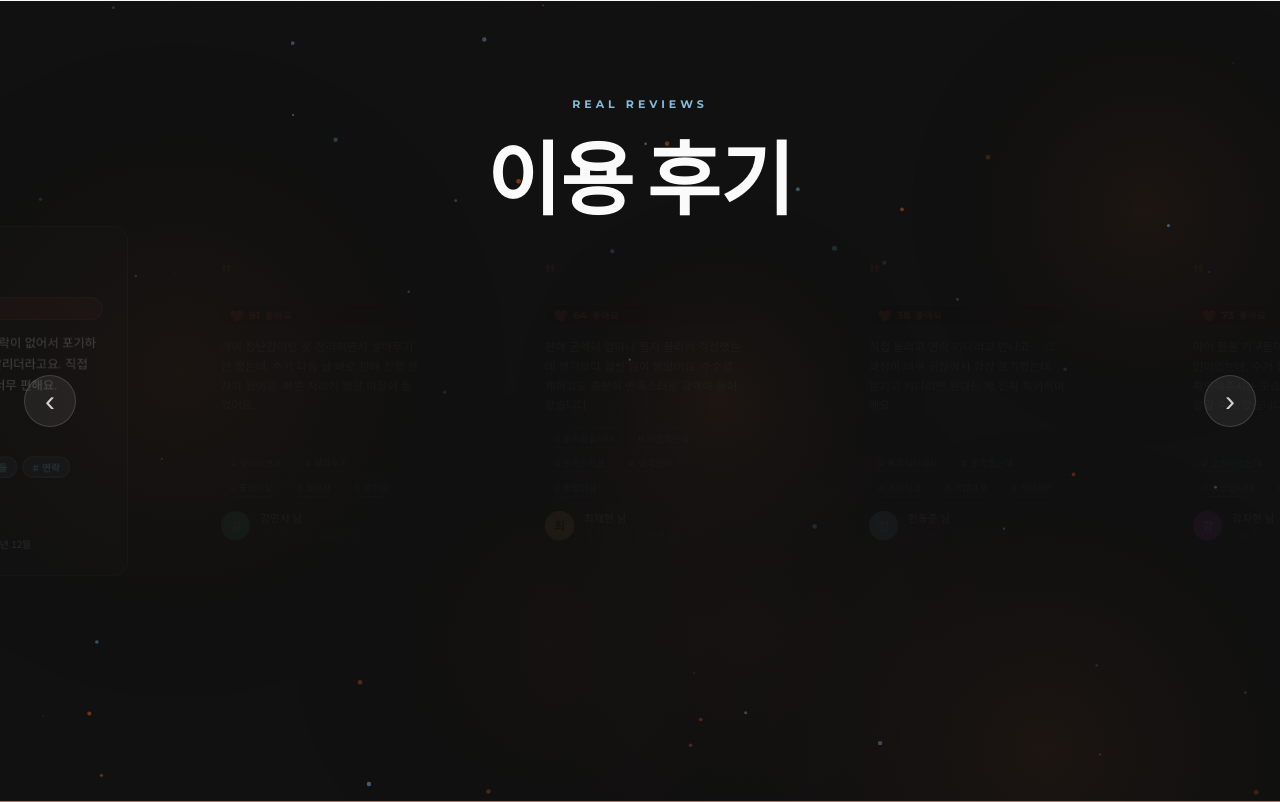
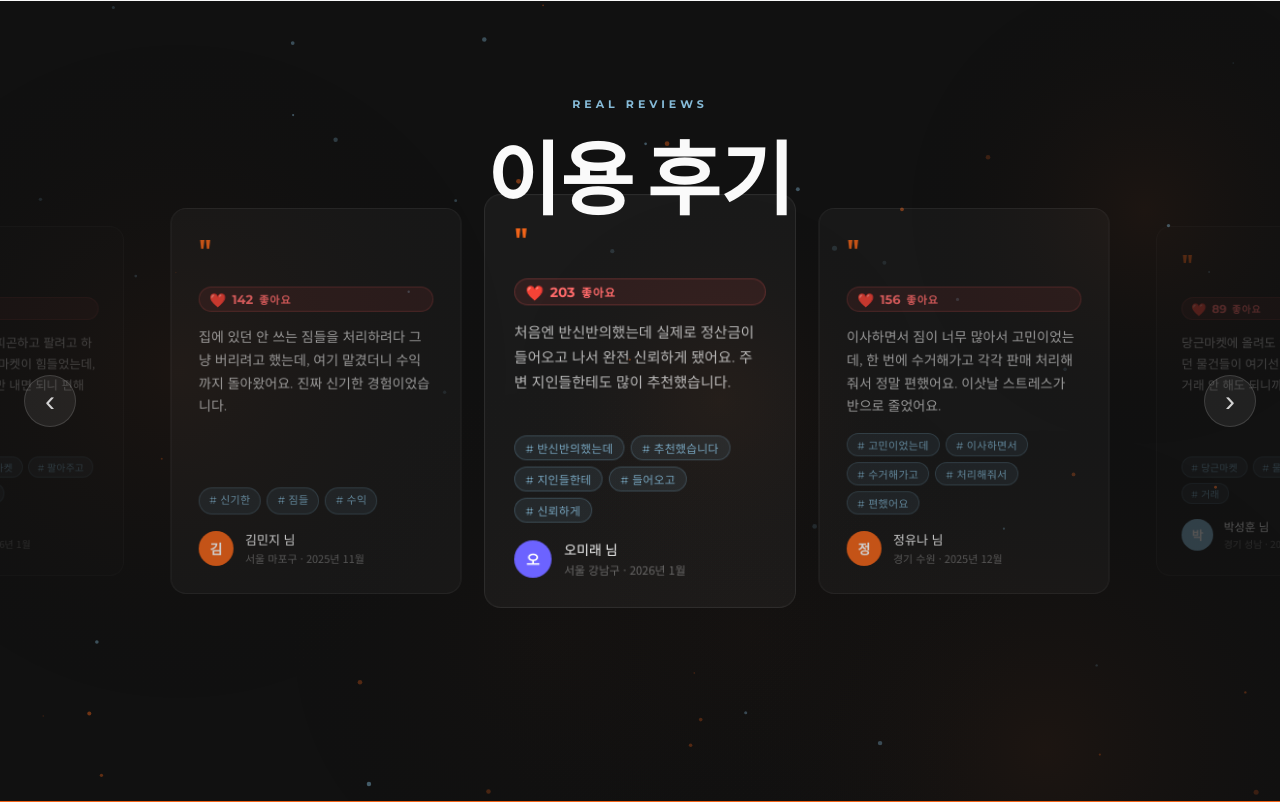
Before and after one commit to Jinwo0o-develop/danggu, a Python web app: template src/templates/당근마켓/index.html in a window 1280 px wide. Shown: the part 1599-2401 px from the top of the page. Run offline with Jinja, Linux system fonts and the light colour scheme; the template is opened without the code that fills it, so the values that code supplies are empty.

Commit message:
fix: 캐러셀 중앙 정렬 수정 — justify-content:center 제거
.carousel-wrapper의 justify-content:center가 JS translateX 계산과
이중으로 작용해 캐러셀이 왼쪽으로 밀리는 버그 수정.
flex 기본값(flex-start)으로 track이 x=0에서 시작하도록 변경.

Co-Authored-By: Claude Sonnet 4.6 <noreply@anthropic.com>

```diff
--- a/src/templates/당근마켓/index.html
+++ b/src/templates/당근마켓/index.html
@@ -113,7 +113,7 @@ html::-webkit-scrollbar { display: none; } /* Chrome / Safari */
   /* Carousel wrapper — section의 overflow:hidden이 카드 클리핑 담당 */
   .carousel-wrapper {
     position: relative; width: 100%;
-    display: flex; align-items: center; justify-content: center;
+    display: flex; align-items: center;
     z-index: 1;
   }
   .carousel-track {
```
